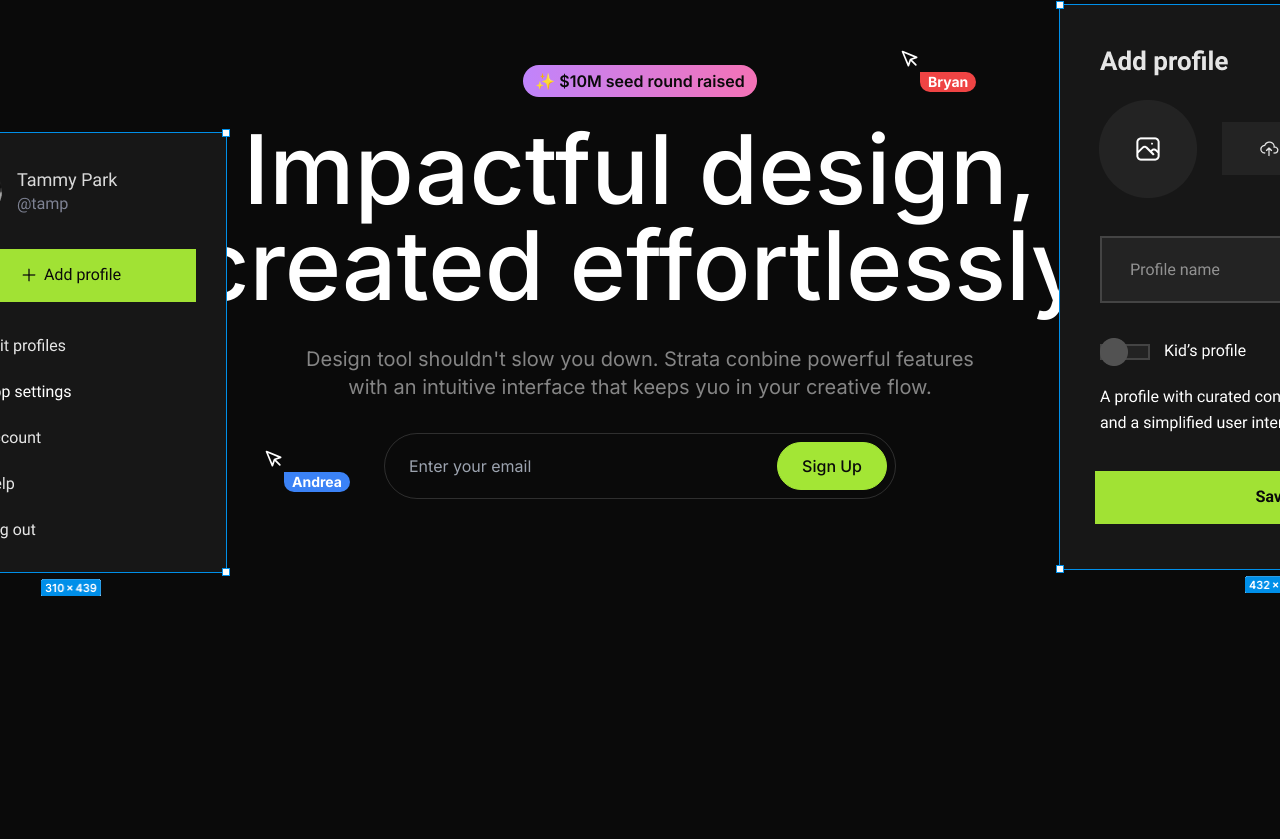
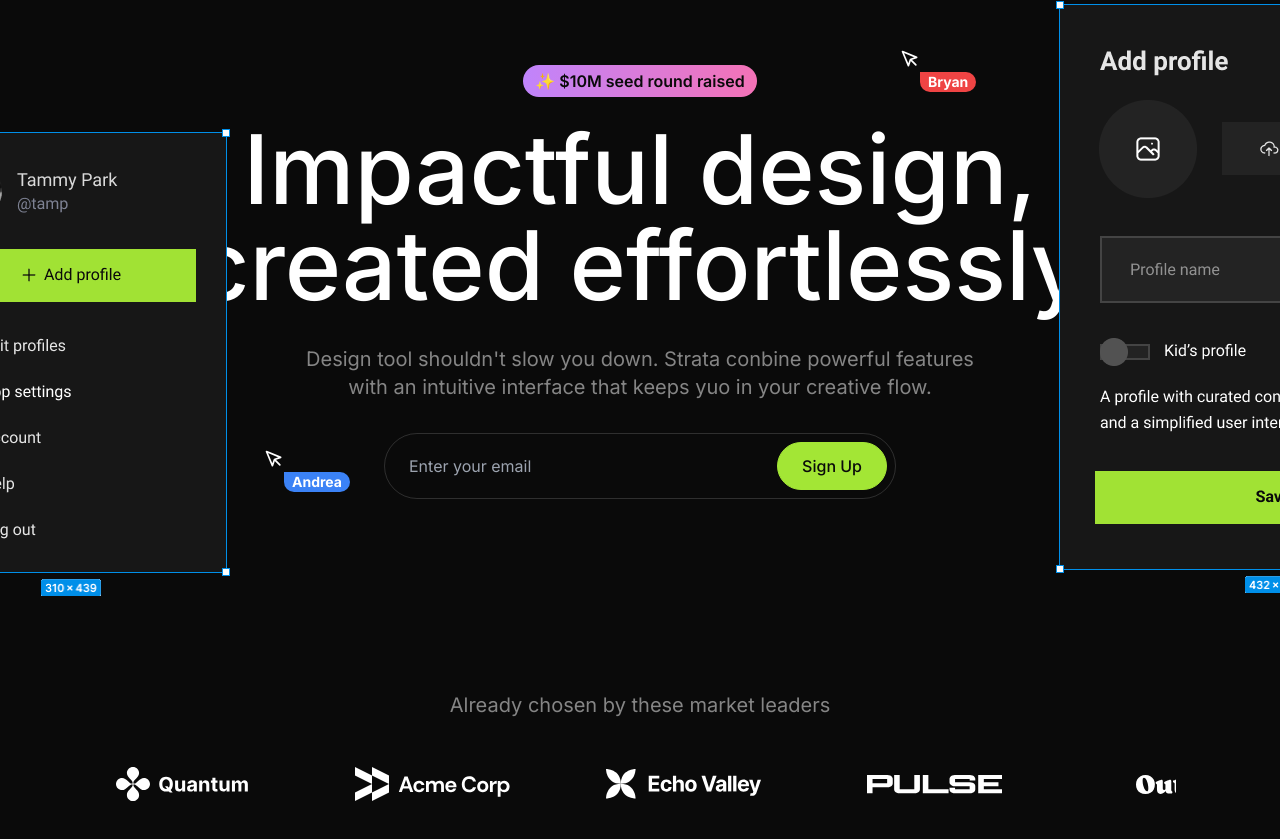
Before and after one commit to mhdamaan79/Strata, a Next.js app: page / in a window 1280 px wide. Shown: the part 161-1000 px from the top of the page. Before the commit the page ends 800 px from the top, so only its background shows below. Built offline with nearby package versions, Linux system fonts and the light colour scheme.

Commit message:
done with logoticker component

```diff
--- a/src/app/page.tsx
+++ b/src/app/page.tsx
@@ -1,11 +1,13 @@
+import Navbar from "@/sections/Navbar";
 import Hero from "@/sections/Hero";
-import Navbar from "@/sections/Navbar";
+import LogoTicker from "@/sections/LogoTicker";
 
 export default function Home() {
     return (
         <>
             <Navbar />
             <Hero />
+            <LogoTicker />
         </>
     );
 }
--- a/src/sections/LogoTicker.tsx
+++ b/src/sections/LogoTicker.tsx
@@ -6,6 +6,7 @@
 import apexLogo from "@/assets/images/apex.svg";
 import celestialLogo from "@/assets/images/celestial.svg";
 import twiceLogo from "@/assets/images/twice.svg";
+import Image from "next/image";
 
 const logos = [
     { name: "Quantum", image: quantumLogo },
@@ -19,5 +20,24 @@
 ];
 
 export default function LogoTicker() {
-    return <div>Logo Ticker</div>;
+    return (
+        <section className="py-24 overflow-x-clip">
+            <div className="container">
+                <h3 className="text-center text-white/50 text-xl">
+                    Already chosen by these market leaders
+                </h3>
+                <div className="overflow-hidden mt-12 [mask-image:linear-gradient(to_right, transparent, black_10%, black_90%, transparent)]">
+                    <div className="flex gap-24 pr-24">
+                        {logos.map((logo) => (
+                            <Image
+                                src={logo.image}
+                                key={logo.name}
+                                alt={logo.name}
+                            />
+                        ))}
+                    </div>
+                </div>
+            </div>
+        </section>
+    );
 }
```
